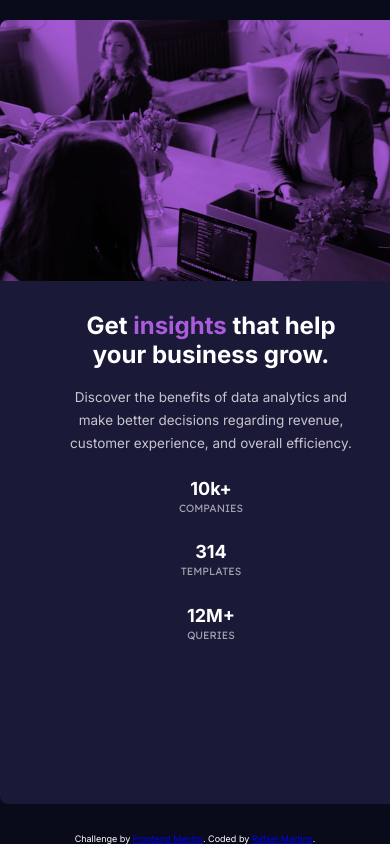
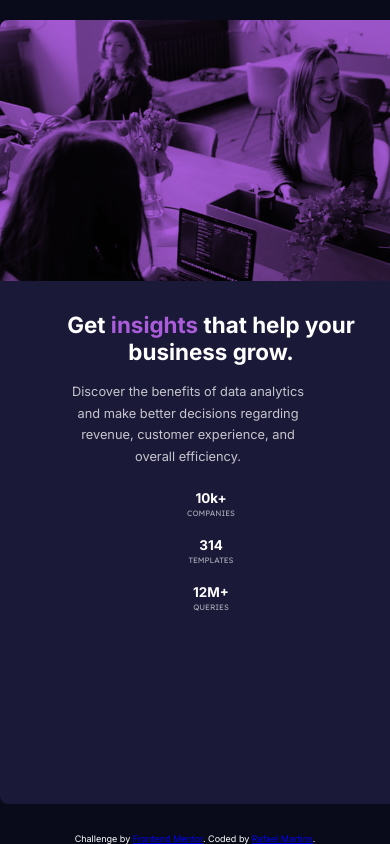
Before and after one commit to RafaelMartins77/Stats-preview-card-component, a plain HTML site: page index.html in a window 390 px wide. Shown: the top 844 px of the page. Drawn offline with Linux system fonts and the light colour scheme.

Commit message:
Update style.css

```diff
--- a/style.css
+++ b/style.css
@@ -128,16 +128,19 @@ p#main {
   .txt h1 {
     text-align: center;
     padding: 0;
-    font-size: 1.6em;
+    font-size: 1.4rem;
   }
 
   p#main {
+    font-size: 0.8rem;
     text-align: center;
+    width: 20em;
     padding: 0;
     margin-bottom: 1.7em;
   }
 
   .subtitle {
+    font-size: 0.7rem;
     display: block;
     text-align: center;
     margin-right: 0;
```
